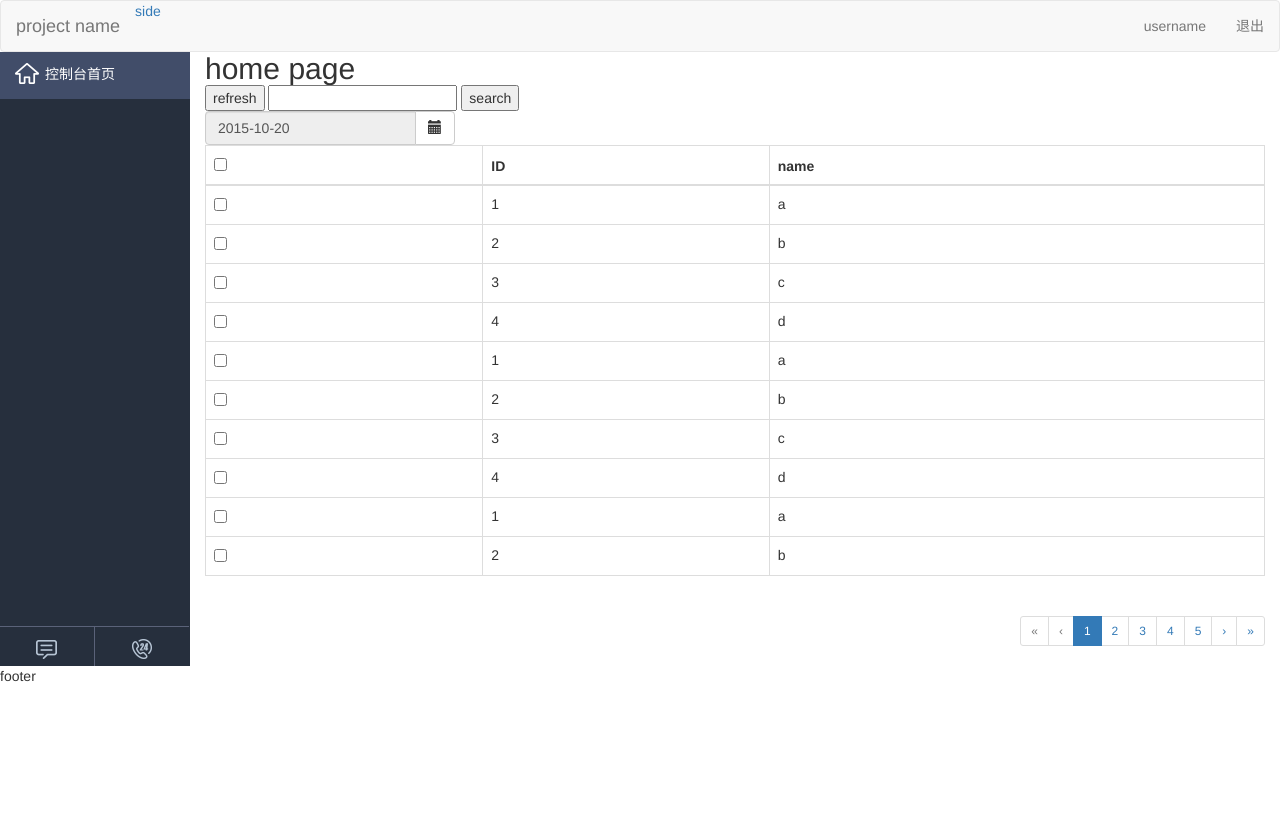
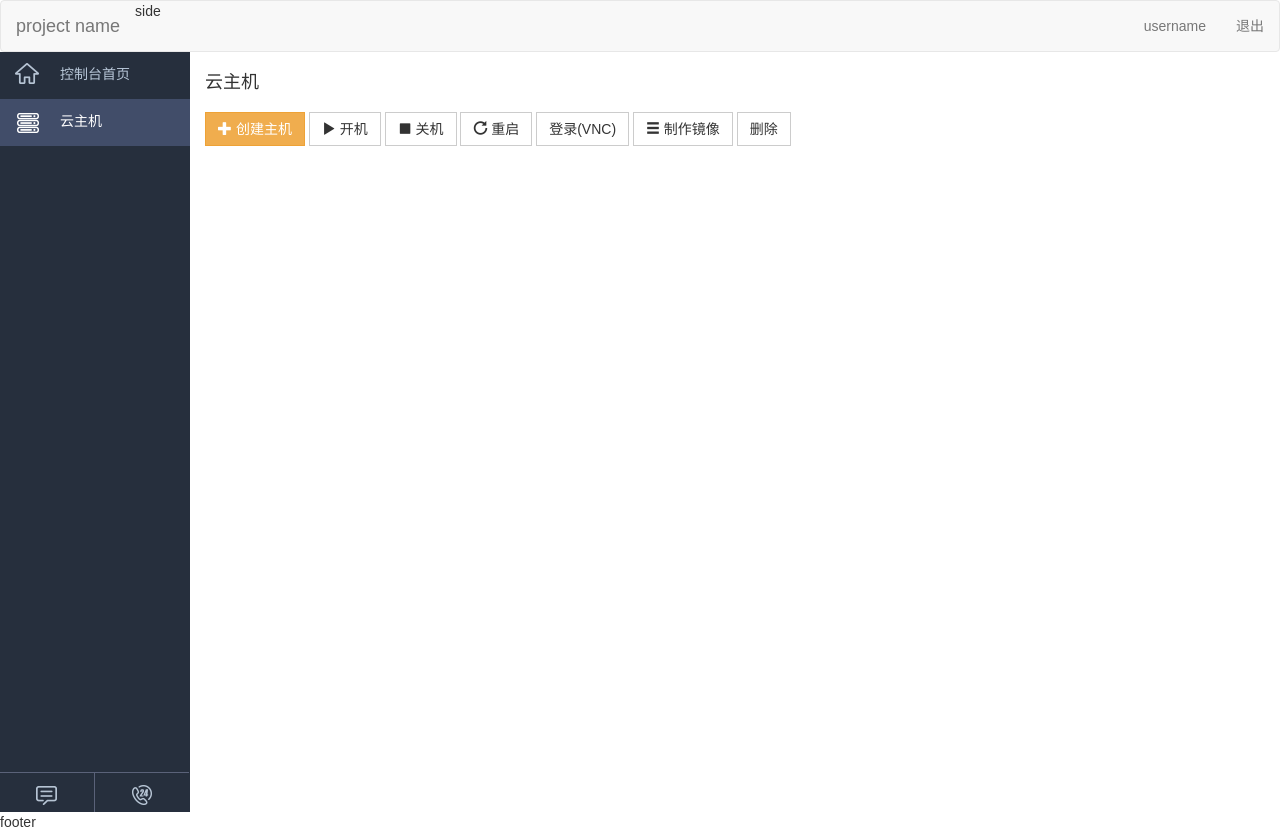
Before and after one commit to Zhang-1117/front2.0, a website: page zh-cn/index.html at #!/host in a window 1280 px wide. Before the commit the page ends 800 px from the top, so only its background shows below. Drawn offline with Linux system fonts and the light colour scheme.

Commit message:
add host page

```diff
--- a/css/main.css
+++ b/css/main.css
@@ -1,9 +1,23 @@
 /* global */
+body, ol, ul, li, dl, dd, dt, table, tr, td, div, p, img, h1, h2, h3, h4, h5, h6, i, var, em, a, input {
+    margin: 0px;
+    padding: 0px;
+    font-family: "Microsoft yahei", Simsun, Arial;
+    font-size: 14px;
+    color: #333;
+}
 html, body {
 	height: 100%;
 }
 h1, h2, h3, h4, h5, h6 {
 	margin: 0;
+	font-weight: normal;
+}
+h3 {
+	font-size: 18px;
+}
+h4 {
+	font-size: 14px;
 }
 [class^="icon-"] {
 	display: inline-block;
@@ -11,6 +25,18 @@ h1, h2, h3, h4, h5, h6 {
 	height: 14px;
 	margin-top: 1px;
 	line-height: 14px;
+}
+.main-content {
+	min-height: 760px;
+}
+.main-title {
+	line-height: 40px;
+	margin: 10px 0;
+}
+
+/* bootstrap复写 */
+.btn {
+	border-radius: 0;
 }
 
 /* tools */
@@ -36,9 +62,18 @@ h1, h2, h3, h4, h5, h6 {
 }
 .sidebar .nav-pills > li > a {
 	border-radius: 0;
+	color: #b7c6d7;
 }
-.nav-pills>li.active>a, .nav-pills>li.active>a:focus, .nav-pills>li.active>a:hover {
+.sidebar .nav-pills > li > a > span {
+	padding-left: 15px;
+}
+.sidebar .nav-stacked>li+li {
+	margin-top: 0;
+}
+.sidebar .nav-pills>li.active>a,.sidebar .nav-pills>li.active>a:focus,.sidebar .nav-pills>li.active>a:hover,
+.sidebar .nav>li>a:focus,.sidebar .nav>li>a:hover {
 	background-color: #414d69;
+	color: #fff;
 }
 .icon-yo-nav {
 	width: 26px;
--- /dev/null
+++ b/modules/host/config/host.routes.js
@@ -0,0 +1,10 @@
+'use strict';
+
+angular.module('host').config(['$stateProvider', '$urlRouterProvider',
+	function ($stateProvider, $urlRouterProvider) {
+		$stateProvider.
+		state('host', {
+			url: '/host',
+			templateUrl: 'host/host.html'
+		});
+	}]);
--- /dev/null
+++ b/modules/host/host.module.js
@@ -0,0 +1,4 @@
+'use strict';
+
+// 注册云主机模块
+ApplicationConfiguration.registerModule('host');
--- /dev/null
+++ b/zh-cn/host/host.html
@@ -0,0 +1,25 @@
+<h3 class="main-title">云主机</h3>
+
+<div class="btns">
+    <button type="button" class="btn btn-warning">
+        <span class="glyphicon glyphicon-plus" aria-hidden="true"></span> 创建主机
+    </button>
+    <button type="button" class="btn btn-default">
+        <span class="glyphicon glyphicon-play" aria-hidden="true"></span> 开机
+    </button>
+    <button type="button" class="btn btn-default">
+        <span class="glyphicon glyphicon-stop" aria-hidden="true"></span> 关机
+    </button>
+    <button type="button" class="btn btn-default">
+        <span class="glyphicon glyphicon-repeat" aria-hidden="true"></span> 重启
+    </button>
+    <button type="button" class="btn btn-default">
+        登录(VNC)
+    </button>
+    <button type="button" class="btn btn-default">
+        <span class="glyphicon glyphicon-menu-hamburger" aria-hidden="true"></span> 制作镜像
+    </button>
+    <button type="button" class="btn btn-default">
+        删除
+    </button>
+</div>
--- a/zh-cn/index.html
+++ b/zh-cn/index.html
@@ -30,6 +30,12 @@
 				<a ui-sref="home">
 					<i class="icon-yo-nav yo-home"></i>
 					<span>控制台首页</span>
+				</a>
+			</li>
+			<li ng-class="{active: $state.includes('host')}" tips message="云主机" direc="right" close="coll">
+				<a ui-sref="host">
+					<i class="icon-yo-nav yo-host"></i>
+					<span>云主机</span>
 				</a>
 			</li>
 		</ul>
@@ -67,6 +73,8 @@
 <script src="../modules/core/config/core.routes.js"></script>
 <script src="../modules/core/directives/datepicker.directive.js"></script>
 <script src="../modules/core/directives/sidebar.directive.js"></script>
-
+<!-- host -->
+<script src="../modules/host/host.module.js"></script>
+<script src="../modules/host/config/host.routes.js"></script>
 </body>
 </html>
```
